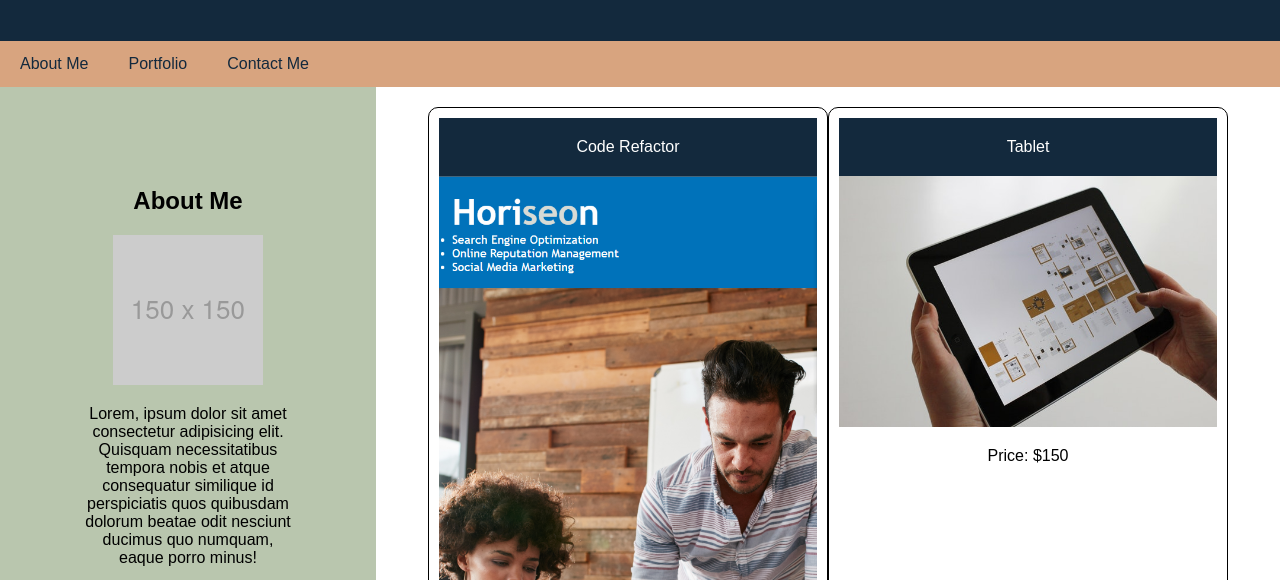
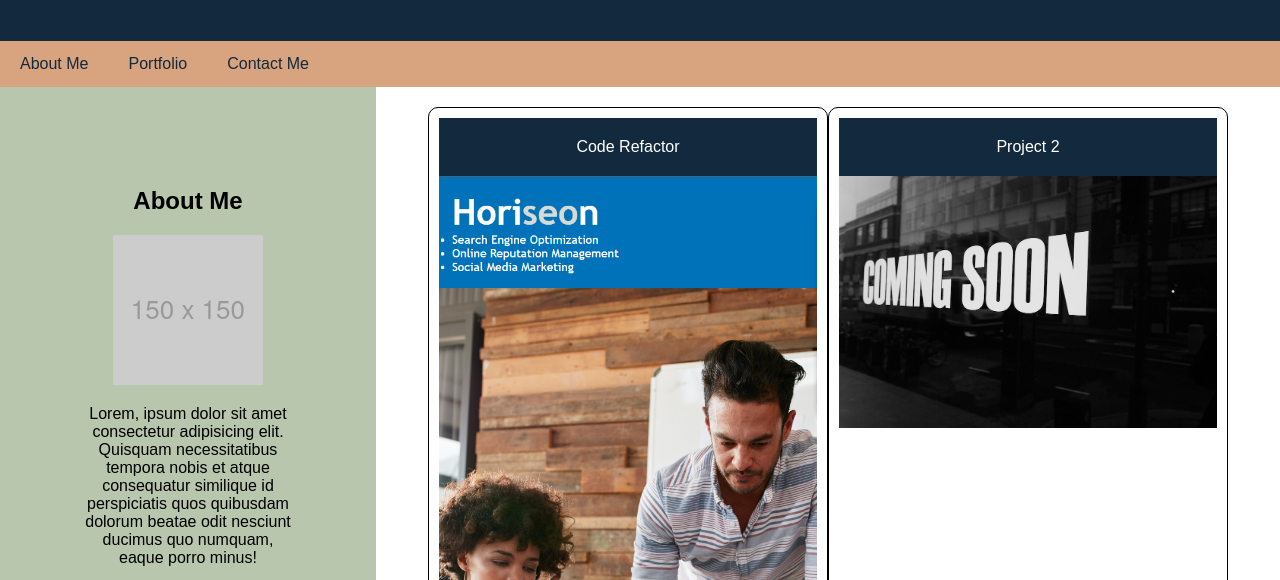
Before and after one commit to AJosueBN/css-portfolio-challenge, a plain HTML site: page index.html in a window 1280 px wide. Shown: the part 119-699 px from the top of the page. Drawn offline with Linux system fonts and the light colour scheme.

Commit message:
Added another image to portfolio

```diff
--- a/index.html
+++ b/index.html
@@ -39,9 +39,8 @@
         <a href="https://github.com/AJosueBN/week-one-refactor-challenge" target="_blank" rel="noopener noreferrer"> <p>Github Repository</p></a>
         </section>
         <section class="card">
-          <header>Tablet</header>
-          <img src="./assets/images/tablet.jpg" alt="tablet held in hands" />
-          <p>Price: $150</p>
+          <header>Project 2</header>
+          <img src="./assets/images/coming-soon.jpeg" alt="coming soon" />
         </section>
         <section class="card">
           <header>Toilet Paper</header>
```
Also changed, not shown: assets/images/coming-soon.jpeg (added).
